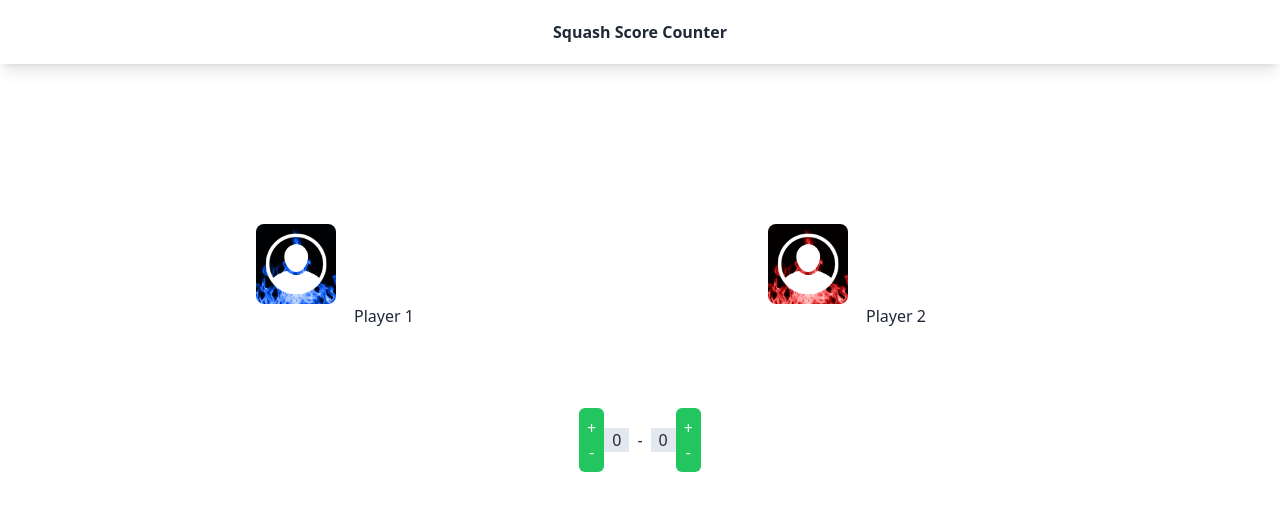
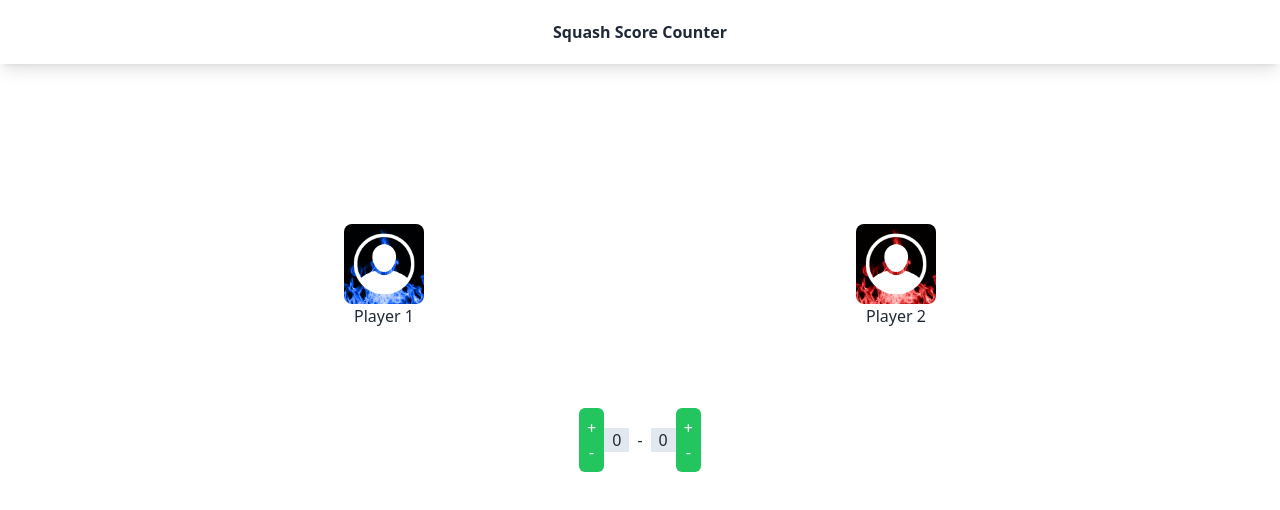
Before and after one commit to Macko-pp/squashScoreCounter, a SvelteKit app: page / in a window 1280 px wide. Shown: the top 510 px of the page. Built offline with nearby package versions, Linux system fonts and the light colour scheme.

Commit message:
Made it responsive, made player names editable

```diff
--- a/src/routes/+page.svelte
+++ b/src/routes/+page.svelte
@@ -6,22 +6,22 @@
 
 <section class="grid grid-cols-5 grid-rows-3">
 
-	<div class="avatar col-start-2 col-end-3 row-start-3">
+	<div class="avatar col-start-2 row-start-3 flex justify-center">
 	  	<div class=" w-20 rounded-lg">
 			<img src="/Player 1.png " alt="stock avatar"/>
 	  	</div>
 	</div>
 	<div class="row-start-4 col-start-2 flex justify-center">
-		<p class="">Player 1</p>
+		<p contenteditable="true">Player 1</p>
 	</div>
 
-	<div class="avatar col-start-4 row-start-4 row-end-3">
+	<div class="avatar col-start-4 row-start-4 row-end-3 flex justify-center">
 		<div class=" w-20 rounded-lg">
 			<img src="/Player 2.png " alt="stock avatar"/>
 		</div>
 	</div>
 	<div class="row-start-4 col-start-4 flex justify-center">
-		<p class="">Player 2</p>
+		<p contenteditable="true">Player 2</p>
 	</div>
 
 
```
